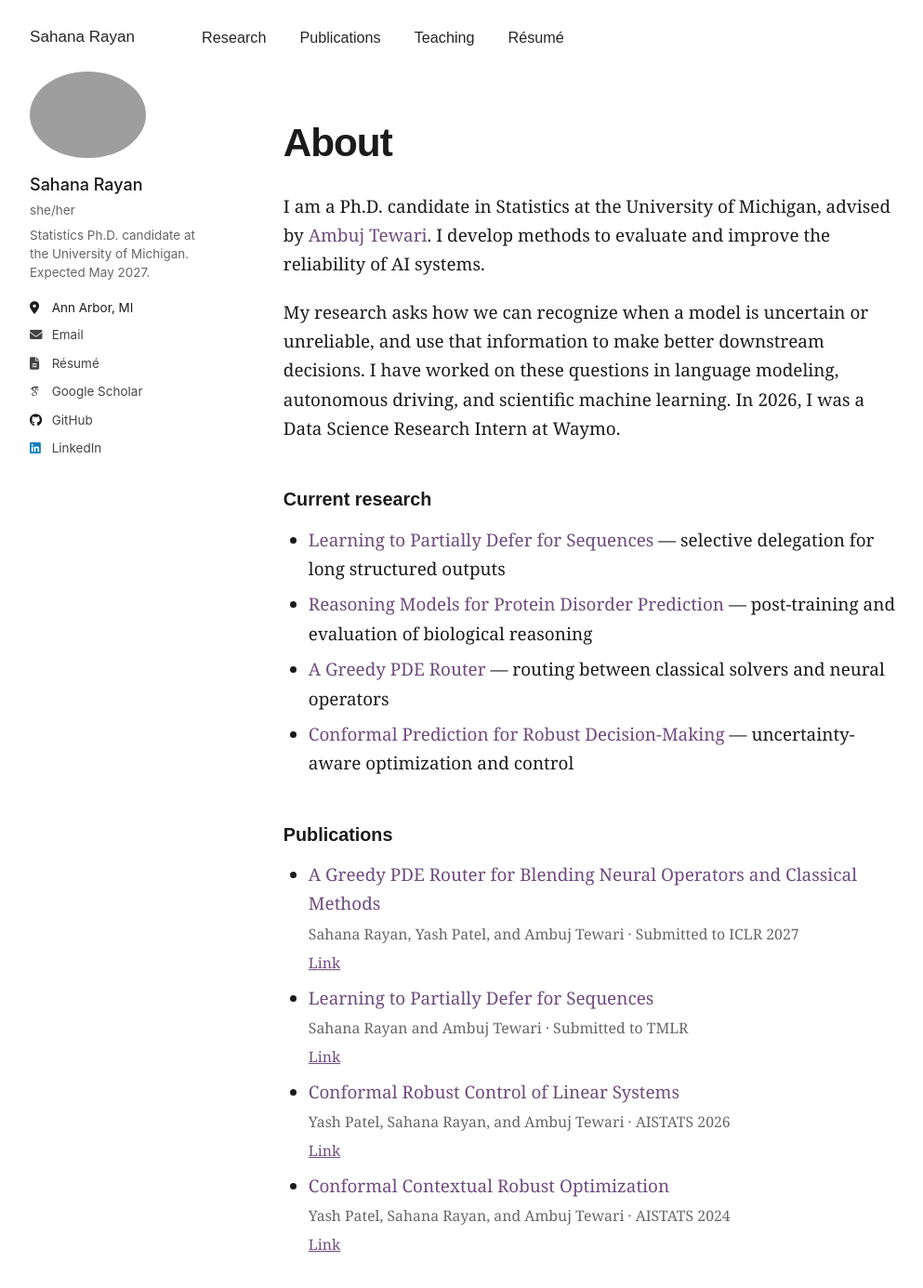
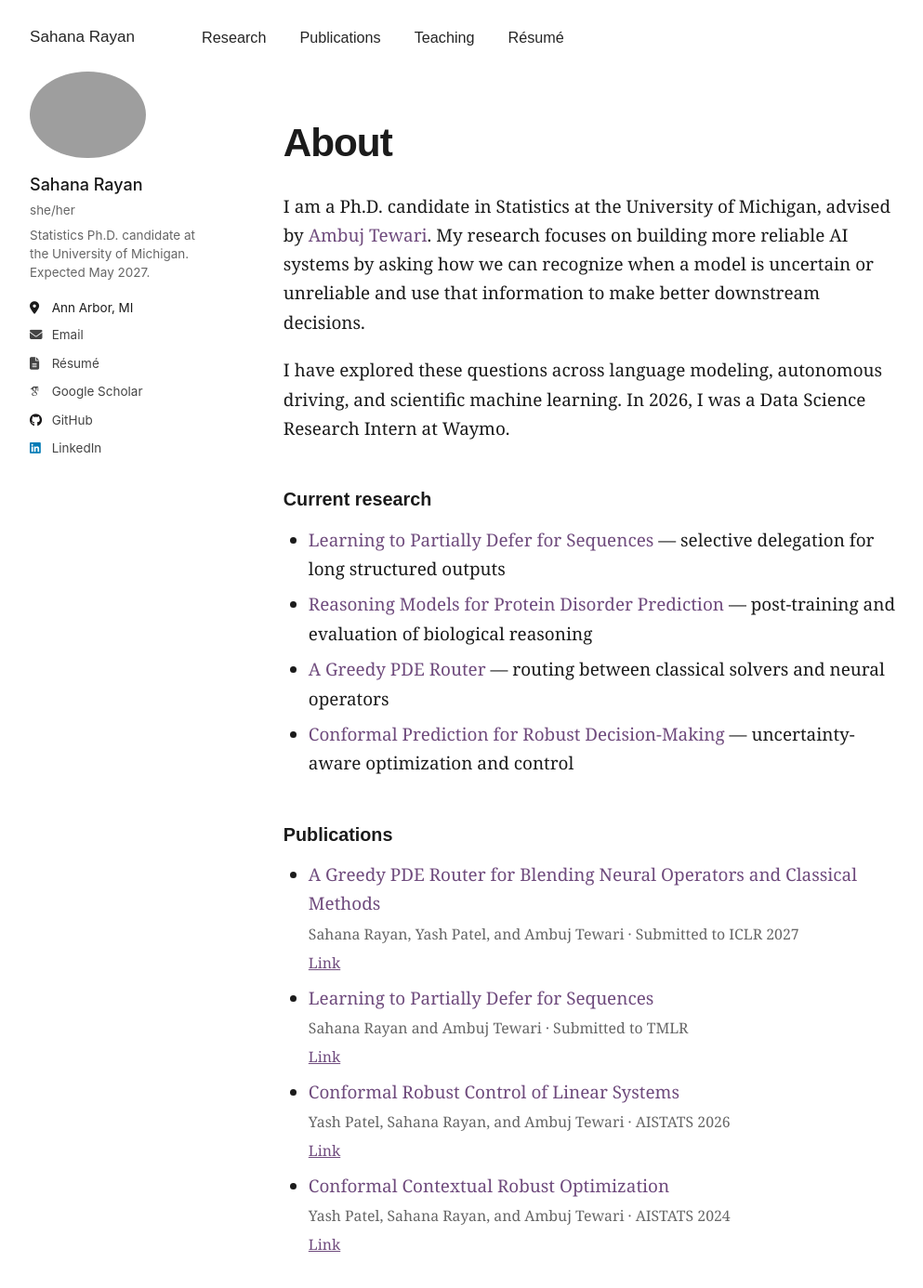
Before and after one commit to srayan00/srayan00.github.io, a Jekyll site: the page built from _pages/about.md, in a window 1280 px wide and 1400 px high. Shown: the top 1386 px of the window at 93% size, without its empty margins (105-1098 px from the left). Built offline with Jekyll 4.4.1, drawn with Linux system fonts in a browser that asks for light colours; some web fonts are replaced; part of the change alters nothing that is shown; some of the changed text lies outside the part shown.

Commit message:
Updated fonts and summary

```diff
--- a/_pages/about.md
+++ b/_pages/about.md
@@ -8,9 +8,9 @@ redirect_from:
   - /about.html
 ---
 
-I am a Ph.D. candidate in Statistics at the University of Michigan, advised by [Ambuj Tewari](https://www.ambujtewari.com/). I develop methods to evaluate and improve the reliability of AI systems.
+I am a Ph.D. candidate in Statistics at the University of Michigan, advised by [Ambuj Tewari](https://www.ambujtewari.com/). My research focuses on building more reliable AI systems by asking how we can recognize when a model is uncertain or unreliable and use that information to make better downstream decisions.
 
-My research asks how we can recognize when a model is uncertain or unreliable, and use that information to make better downstream decisions. I have worked on these questions in language modeling, autonomous driving, and scientific machine learning. In 2026, I was a Data Science Research Intern at Waymo.
+I have explored these questions across language modeling, autonomous driving, and scientific machine learning. In 2026, I was a Data Science Research Intern at Waymo.
 
 ## Current research {#research}
 
@@ -28,29 +28,36 @@ My research asks how we can recognize when a model is uncertain or unreliable, a
 
 ## Experience {#experience}
 
-- **Waymo**, Data Science Research Intern <span class="item-details">(Summer 2026)</span><br>
+- <span class="experience-title">Waymo</span>, Data Science Research Intern <span class="item-details">(Summer 2026)</span><br>
 Worked on evaluation and sampling methods for autonomous-driving perception analysis.
 
-- **University of Michigan**, Doctoral Researcher <span class="item-details">(2022–present)</span><br>
+- <span class="experience-title">University of Michigan</span>, Doctoral Researcher <span class="item-details">(2022–present)</span><br>
 Research in reliable machine learning, uncertainty quantification, learning to defer, foundation models, and scientific machine learning.
 
-- **University of California, Berkeley**, Undergraduate Research Fellow <span class="item-details">(2021–2022)</span><br>
+- <span class="experience-title">University of California, Berkeley</span>, Undergraduate Research Fellow <span class="item-details">(2021–2022)</span><br>
 Worked on replay-based methods for continual learning with Banghua Zhu and Jiantao Jiao.
 
-## Talks and awards {#talks-awards}
 
-- **Best Oral Presentation**, Michigan Student Symposium for Interdisciplinary Statistical Sciences, 2025
-- **Ph.D. Student Service Award**, University of Michigan Department of Statistics, 2024
-- **Outstanding Graduate Student Instructor Team Award, Honorable Mention**, 2023
+## Talks {#talks}
+
+- <span class="section-item-title">International Joint Conference on Computational and Financial Econometrics (CFE) and Computational and Methodological Statistics (CMStatistics), 2025</span><br><a class="publication-link" href="/files/cfecmstat_sahana.pdf">Link</a>
+- <span class="section-item-title">Michigan Student Symposium for Interdisciplinary Statistical Sciences, 2025</span><br><a class="publication-link" href="https://drive.google.com/file/d/1g_zjNmcwLEGaS1d4rUPKosQkRmBb86Pz/view?usp=sharing">Link</a>
+
+
+## Awards {#awards}
+
+- <span class="section-item-title">Best Oral Presentation</span>, Michigan Student Symposium for Interdisciplinary Statistical Sciences, 2025
+- <span class="section-item-title">Ph.D. Student Service Award</span>, University of Michigan Department of Statistics, 2024
+- <span class="section-item-title">Outstanding Graduate Student Instructor Team Award, Honorable Mention</span>, 2023
 
 ## Teaching {#teaching}
 
-- **Statistics and Artificial Intelligence** — Winter 2023, Fall 2023, Winter 2024, Fall 2024, and Fall 2025
-- **Bayesian Data Analysis** — Winter 2025
-- **Introduction to Statistics and Data Analysis** — Fall 2022
+- <span class="section-item-title">Statistics and Artificial Intelligence</span> — Winter 2023, Fall 2023, Winter 2024, Fall 2024, and Fall 2025
+- <span class="section-item-title">Bayesian Data Analysis</span> — Winter 2025
+- <span class="section-item-title">Introduction to Statistics and Data Analysis</span> — Fall 2022
 
 ## Outreach and service {#outreach}
 
-- **[UM FEMMES](https://www.femmes.studentorgs.umich.edu/)**<br><span class="item-details"> President, 2026–present · Vice President, 2025–2026 · Head Data Manager, 2024–2025</span>
-- **Ph.D. Student Council**<br><span class="item-details">Social Chair, 2022–present · Recruitment Chair, 2025</span>
-- **[cataLIST](https://maizepages.umich.edu/organization/catalist)**<br><span class="item-details">Outreach Chair, 2023</span>
+- <span class="section-item-title">[UM FEMMES](https://www.femmes.studentorgs.umich.edu/)</span><br><span class="item-details"> President, 2026–present · Vice President, 2025–2026 · Head Data Manager, 2024–2025</span>
+- <span class="section-item-title">Ph.D. Student Council</span><br><span class="item-details">Social Chair, 2022–present · Recruitment Chair, 2025</span>
+- <span class="section-item-title">[cataLIST](https://maizepages.umich.edu/organization/catalist)</span><br><span class="item-details">Outreach Chair, 2023</span>
--- a/assets/css/main.scss
+++ b/assets/css/main.scss
@@ -201,9 +201,15 @@
     }
 
     .research-topic,
-    .publication-title {
+    .publication-title,
+    .experience-title,
+    .section-item-title {
       color: #6f4b7d;
       font-weight: 500;
+    }
+
+    .section-item-title a {
+      font-weight: inherit;
     }
 
     .publication-link {
```
Also changed, not shown: 2 other files.
